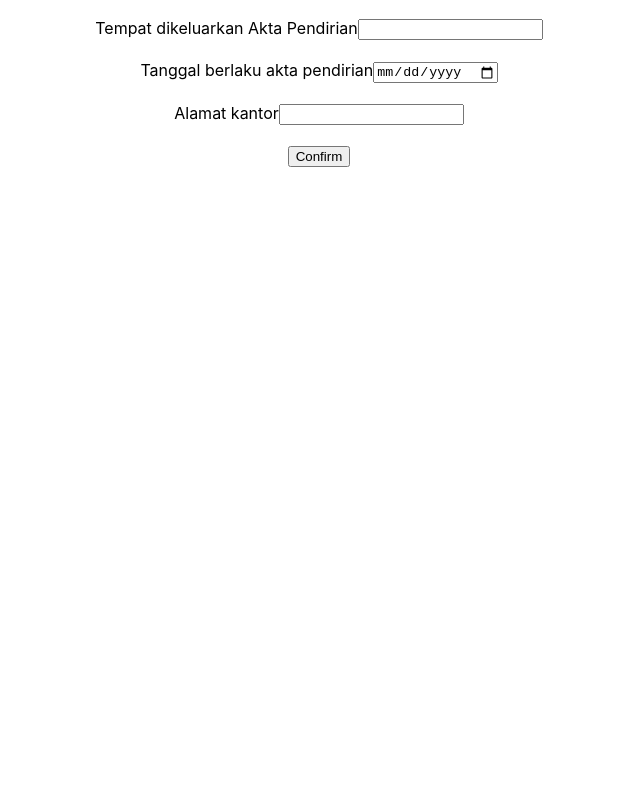
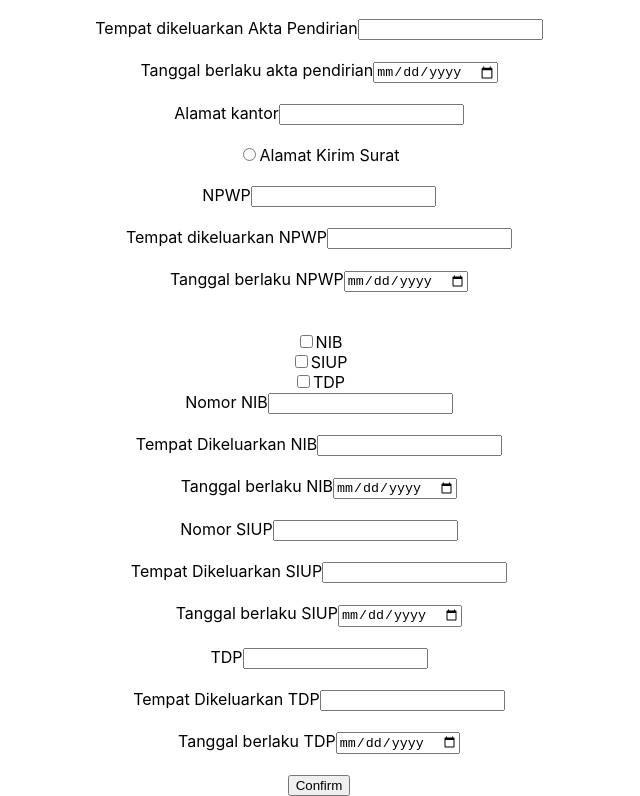
Before and after one commit to DeppaTori/current-account, a React (Create React App) app: page /form in a window 1280 px wide. Shown: the part 715-1511 px from the top of the page, without its empty margins (321-961 px from the left). Before the commit the page ends 882 px from the top, so only its background shows below. Built offline with nearby package versions, Linux system fonts and the light colour scheme.

Commit message:
add others

```diff
--- a/src/TestHelper.js
+++ b/src/TestHelper.js
@@ -10,3 +10,7 @@ export const expectLabelInTheDocument = (label) => {
 export const expectTextInTheDocument = (text) => {
   expect(screen.getByText(text)).toBeInTheDocument();
 };
+
+export const expectRadioInTheDocument = (label) => {
+  expect(screen.getByRole("radio", { name: label })).toBeInTheDocument();
+};
--- a/src/components/JenisIdentitasUtamaFields.js
+++ b/src/components/JenisIdentitasUtamaFields.js
@@ -1,5 +1,6 @@
 import { DateField } from "./DateField";
 import { TextBoxField } from "./TextBoxField";
+import { RadioField } from "./RadioField";
 
 export const JenisIdentitasUtamaFields = ({ errMsg, onChange }) => {
   return (
@@ -28,6 +29,97 @@ export const JenisIdentitasUtamaFields = ({ errMsg, onChange }) => {
         onChange={onChange}
         maxLength={100}
       />
+      <RadioField label="Alamat Kirim Surat" />
+      <TextBoxField
+        label="NPWP"
+        // errMsg={errMsg.nomor}
+        onChange={onChange}
+        maxLength={15}
+      />
+      <TextBoxField
+        label="Tempat dikeluarkan NPWP"
+        // errMsg={errMsg.nomor}
+        onChange={onChange}
+        maxLength={40}
+      />
+      <DateField
+        label="Tanggal berlaku NPWP"
+        // errMsg={errMsg.tglBerlakuAkta}
+        onChange={onChange}
+      />
+      <br />
+      <div>
+        <input type="checkbox" id="doklainnya" name="doklainnya" value="NIB" />
+        <label for="doklainnya">NIB</label>
+        <br />
+        <input
+          type="checkbox"
+          id="doklainnya2"
+          name="doklainnya2"
+          value="SIUP"
+        />
+        <label for="doklainnya2">SIUP</label>
+        <br />
+        <input
+          type="checkbox"
+          id="doklainnya3"
+          name="doklainnya3"
+          value="TDP"
+        />
+        <label for="doklainnya3">TDP</label>
+        <br />
+      </div>
+      <TextBoxField
+        label="Nomor NIB"
+        // errMsg={errMsg.nomor}
+        onChange={onChange}
+        maxLength={13}
+      />
+      <TextBoxField
+        label="Tempat Dikeluarkan NIB"
+        // errMsg={errMsg.nomor}
+        onChange={onChange}
+        maxLength={40}
+      />
+      <DateField
+        label="Tanggal berlaku NIB"
+        // errMsg={errMsg.tglBerlakuAkta}
+        onChange={onChange}
+      />
+      <TextBoxField
+        label="Nomor SIUP"
+        // errMsg={errMsg.nomor}
+        onChange={onChange}
+        maxLength={13}
+      />
+      <TextBoxField
+        label="Tempat Dikeluarkan SIUP"
+        // errMsg={errMsg.nomor}
+        onChange={onChange}
+        maxLength={40}
+      />
+      <DateField
+        label="Tanggal berlaku SIUP"
+        // errMsg={errMsg.tglBerlakuAkta}
+        onChange={onChange}
+      />
+      <TextBoxField
+        label="TDP"
+        // errMsg={errMsg.nomor}
+        onChange={onChange}
+        maxLength={13}
+      />
+      <TextBoxField
+        label="Tempat Dikeluarkan TDP"
+        // errMsg={errMsg.nomor}
+        onChange={onChange}
+        maxLength={40}
+      />
+      <DateField
+        label="Tanggal berlaku TDP"
+        // errMsg={errMsg.tglBerlakuAkta}
+        onChange={onChange}
+      />
     </>
   );
 };
--- /dev/null
+++ b/src/components/RadioField.js
@@ -0,0 +1,27 @@
+import { generateName } from "../Helper";
+
+export const RadioField = ({ label, value, errMsg, onChange, checked }) => {
+  const name = generateName(label);
+  const id = name.concat("_id");
+  return (
+    <>
+      <input
+        type="radio"
+        value={value}
+        id={id}
+        name={name}
+        checked={checked}
+        onChange={onChange}
+      />
+      <label htmlFor={id}>{label}</label>
+
+      <br />
+      {errMsg.length > 0 && <span>{errMsg}</span>}
+      <br />
+    </>
+  );
+};
+
+RadioField.defaultProps = {
+  errMsg: "",
+};
```
Also changed, not shown: 2 other files (tests, documents, lock files or other folders).
